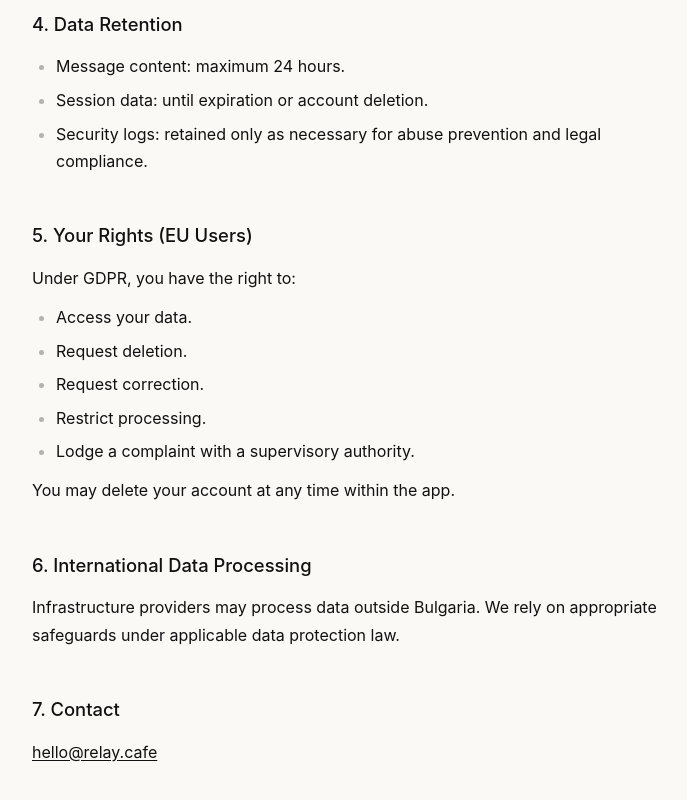
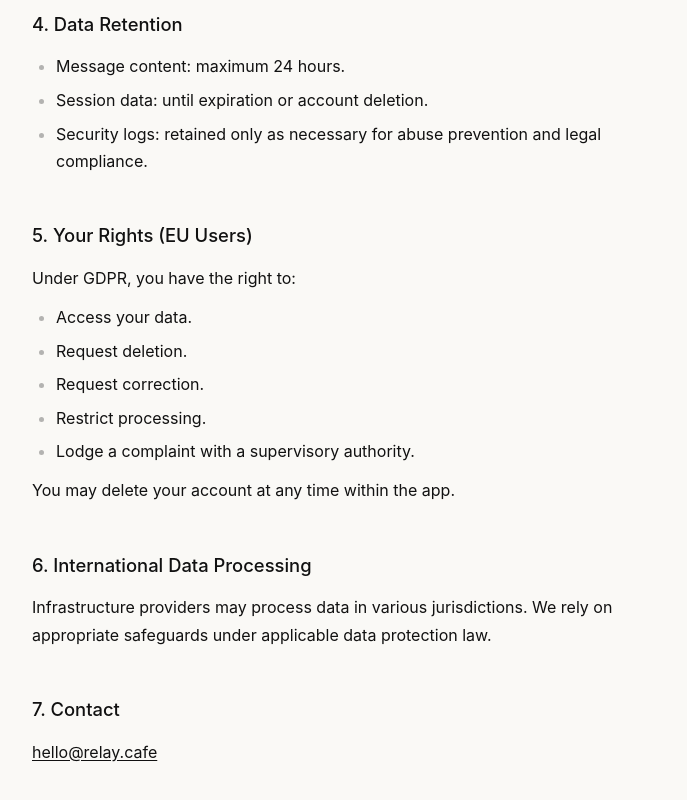
Before and after one commit to HubDev-AI/relay.cafe, a plain HTML site: page relay-cafe-site/privacy.html in a window 1280 px wide. Shown: the part 984-1784 px from the top of the page, without its empty margins (280-967 px from the left). Drawn offline with Linux system fonts and the light colour scheme.

Commit message:
fix: remove Bulgaria reference from data processing section
Infrastructure is not hosted in Bulgaria.

Co-Authored-By: Claude Opus 4.6 <noreply@anthropic.com>

```diff
--- a/relay-cafe-site/privacy.html
+++ b/relay-cafe-site/privacy.html
@@ -65,7 +65,7 @@
 
     <section>
       <h2>6. International Data Processing</h2>
-      <p>Infrastructure providers may process data outside Bulgaria. We rely on appropriate safeguards under applicable data protection law.</p>
+      <p>Infrastructure providers may process data in various jurisdictions. We rely on appropriate safeguards under applicable data protection law.</p>
     </section>
 
     <section>
```
